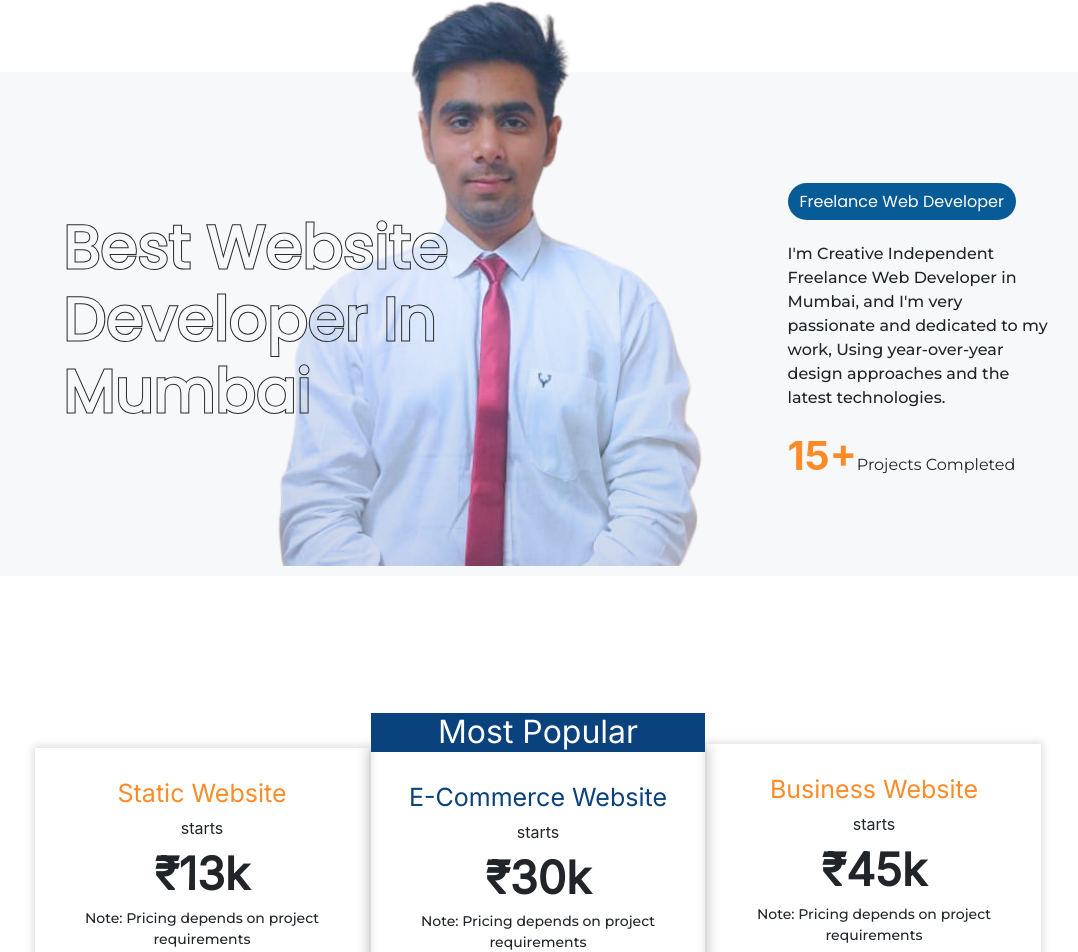
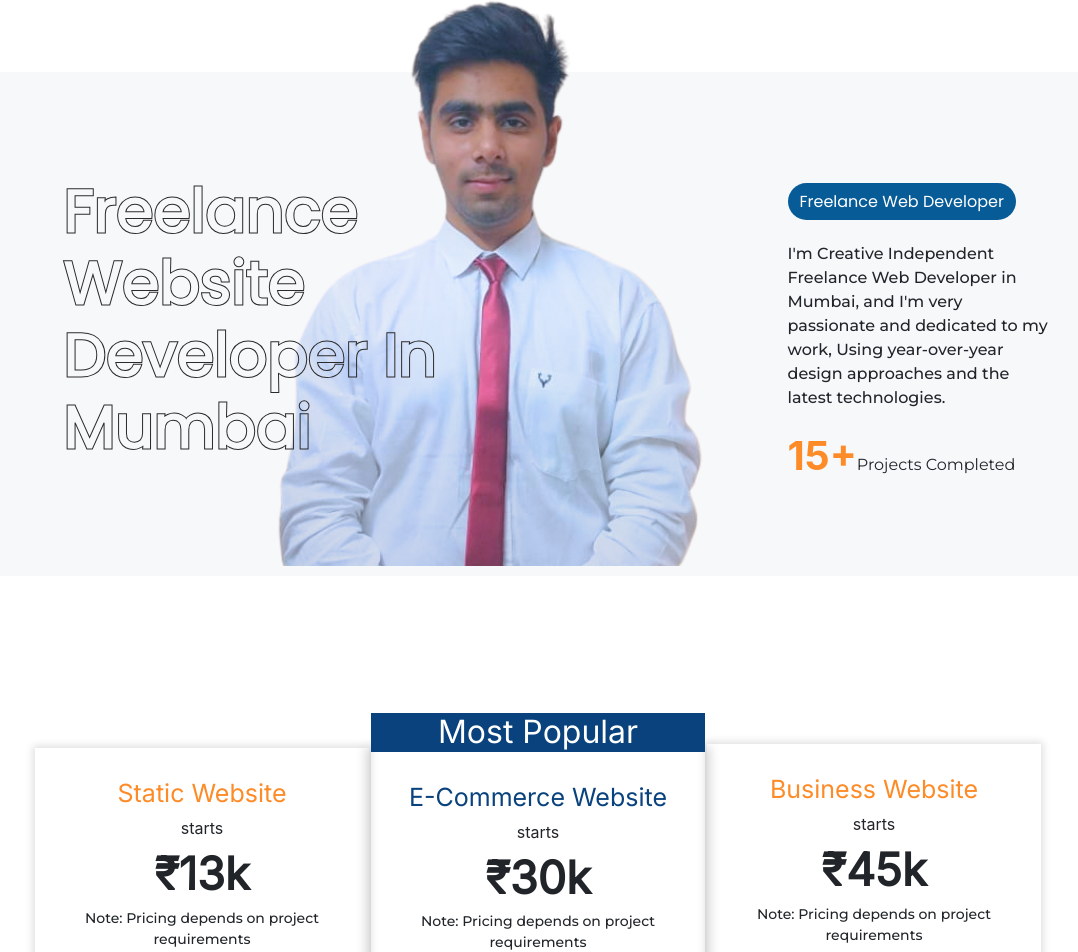
Before and after one commit to AdnanDeveloper/Amros, a React (Create React App) app: page / in a window 1280 px wide. Shown: the part 4397-5349 px from the top of the page, without its empty margins (102-1180 px from the left). Built offline with nearby package versions, Linux system fonts and the light colour scheme.

Commit message:
Update Home.js

```diff
--- a/src/Components/Home.js
+++ b/src/Components/Home.js
@@ -516,7 +516,7 @@ function Home() {
                 <div class="container">
                     <div class="row justify-content-center">
                         <div class="col-lg-5 md-4 sm-12 sec-3-col">
-                            <h2 class="sec-3-h2">Best Website Developer In Mumbai</h2>
+                            <h2 class="sec-3-h2">Freelance Website Developer In Mumbai</h2>
                         </div>
                         <div class="col-lg-3 md-4 sm-12" >
                             <div class="img" style={{ top: `${imgPosition.top}px`, left: `${imgPosition.left}px` }}>
```
